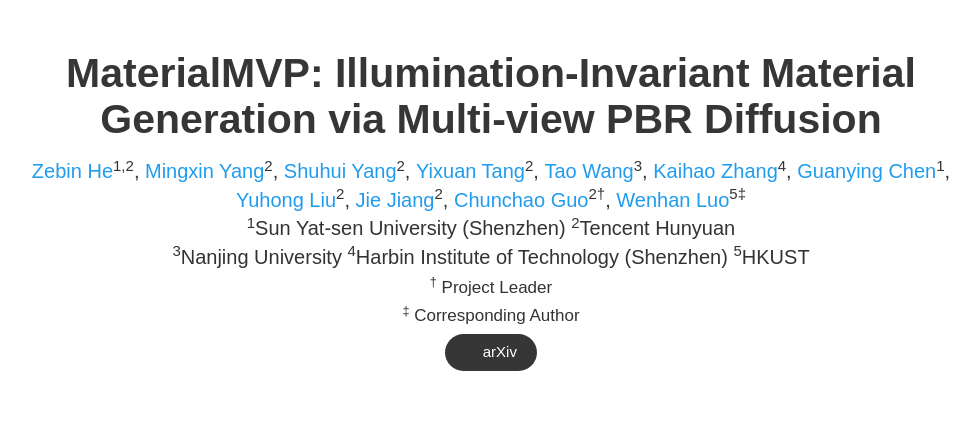
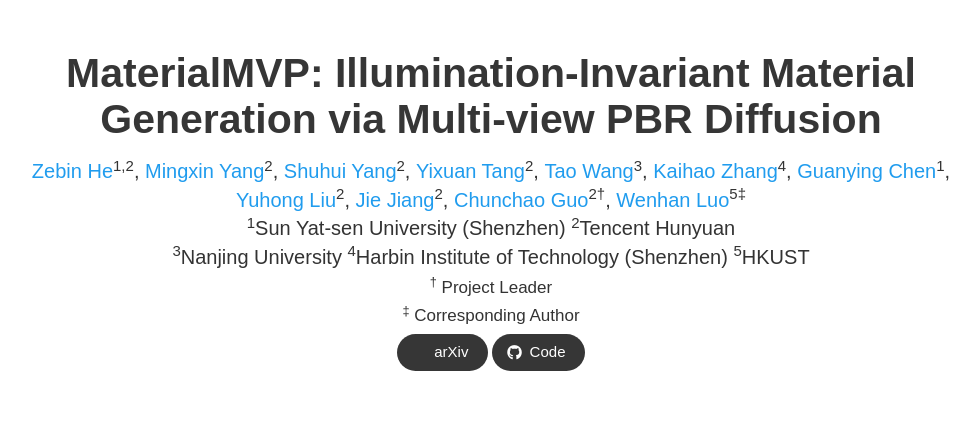
Before and after one commit to ZebinHe/MaterialMVP, a plain HTML site: page index.html in a window 1280 px wide. Shown: the top 421 px of the page, without its empty margins (149-1129 px from the left). Drawn offline with nearby package versions, Linux system fonts and the light colour scheme; some packages are replaced by stand-ins of ours; files that its build step writes are made by us from their sources; a script that the page names is missing; some icons are missing; files whose address does not match are found by name; a web font is replaced by a local one.

Commit message:
add github button

```diff
--- a/index.html
+++ b/index.html
@@ -368,6 +368,15 @@
                     <i class="ai ai-arxiv"></i>
                   </span>
                   <span>arXiv</span>
+                </a>
+              </span>
+              <span class="link-block">
+                <a href="https://github.com/ZebinHe/MaterialMVP"
+                  class="is-size-4 external-link button is-normal is-rounded is-dark">
+                  <span class="icon">
+                    <i class="fab fa-github"></i>
+                  </span>
+                  <span>Code</span>
                 </a>
               </span>
             </div>
```
